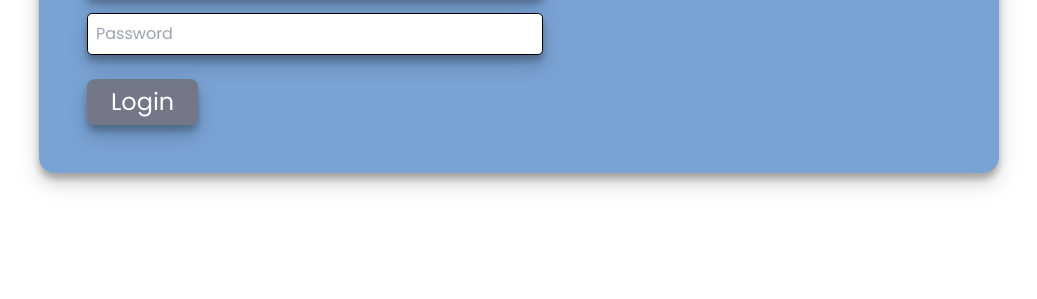
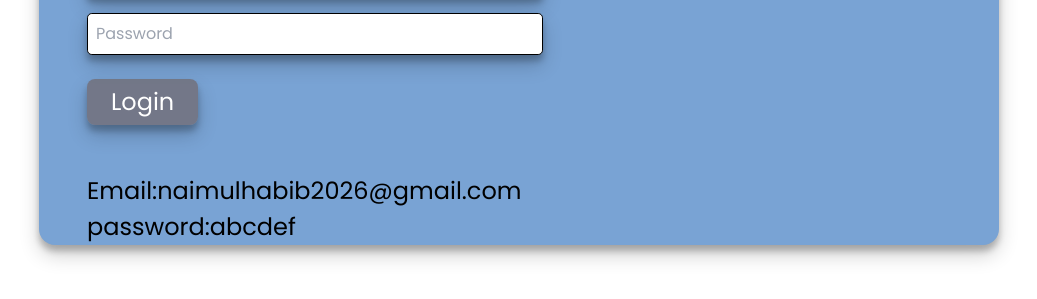
Before and after one commit to naimulHabib/simple-bank, a plain HTML site: page index.html in a window 1280 px wide. Shown: the part 209-508 px from the top of the page, without its empty margins (121-1158 px from the left). Drawn offline with nearby package versions, Linux system fonts and the light colour scheme.

Commit message:
first commit

```diff
--- a/index.html
+++ b/index.html
@@ -20,6 +20,10 @@
                     <input id="user-pas" class="form-pas" placeholder="Password" type="password">
                     <h3 id="create"></h3>
                     <button id="button" class="form-login__button">Login</button>
+                    <h3>Email:naimulhabib2026@gmail.com
+
+                    </h3>
+                    <h3> password:abcdef</h3>
                 </div>
             </section>
         </main>
```
